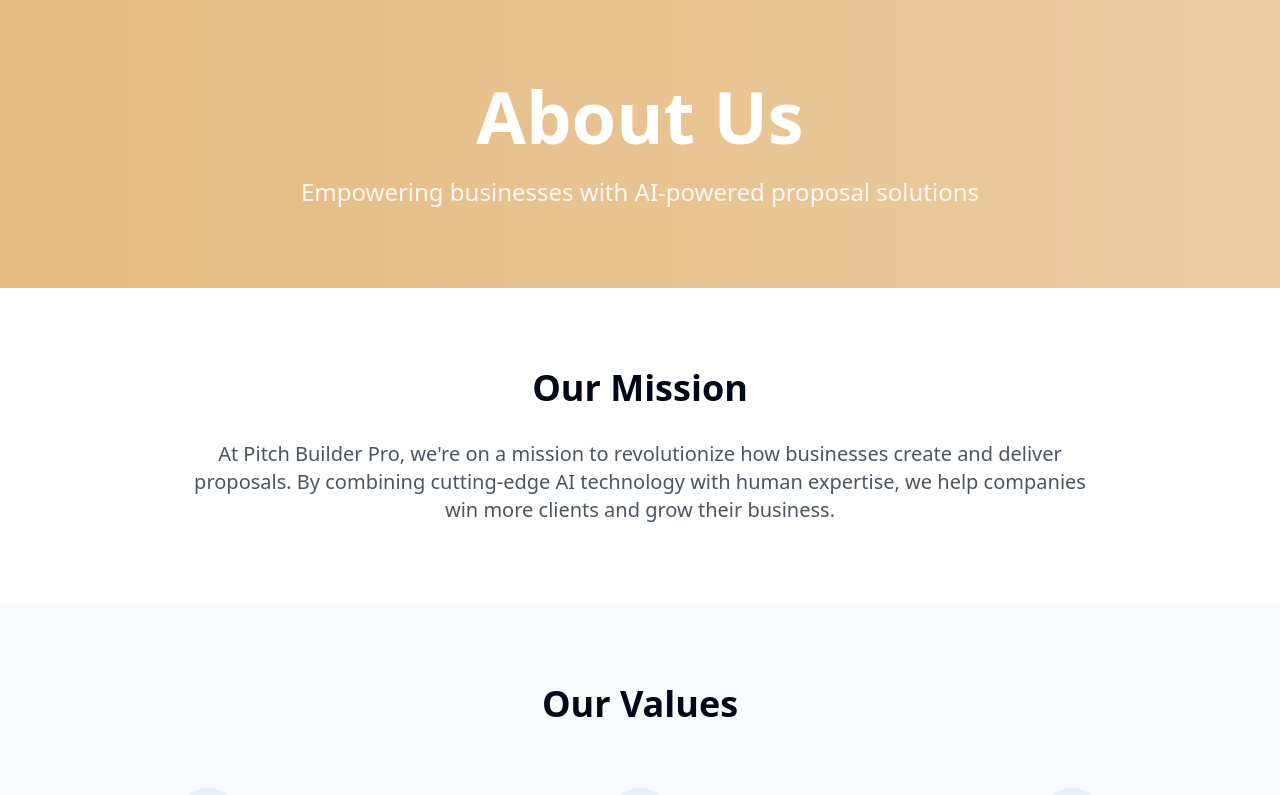
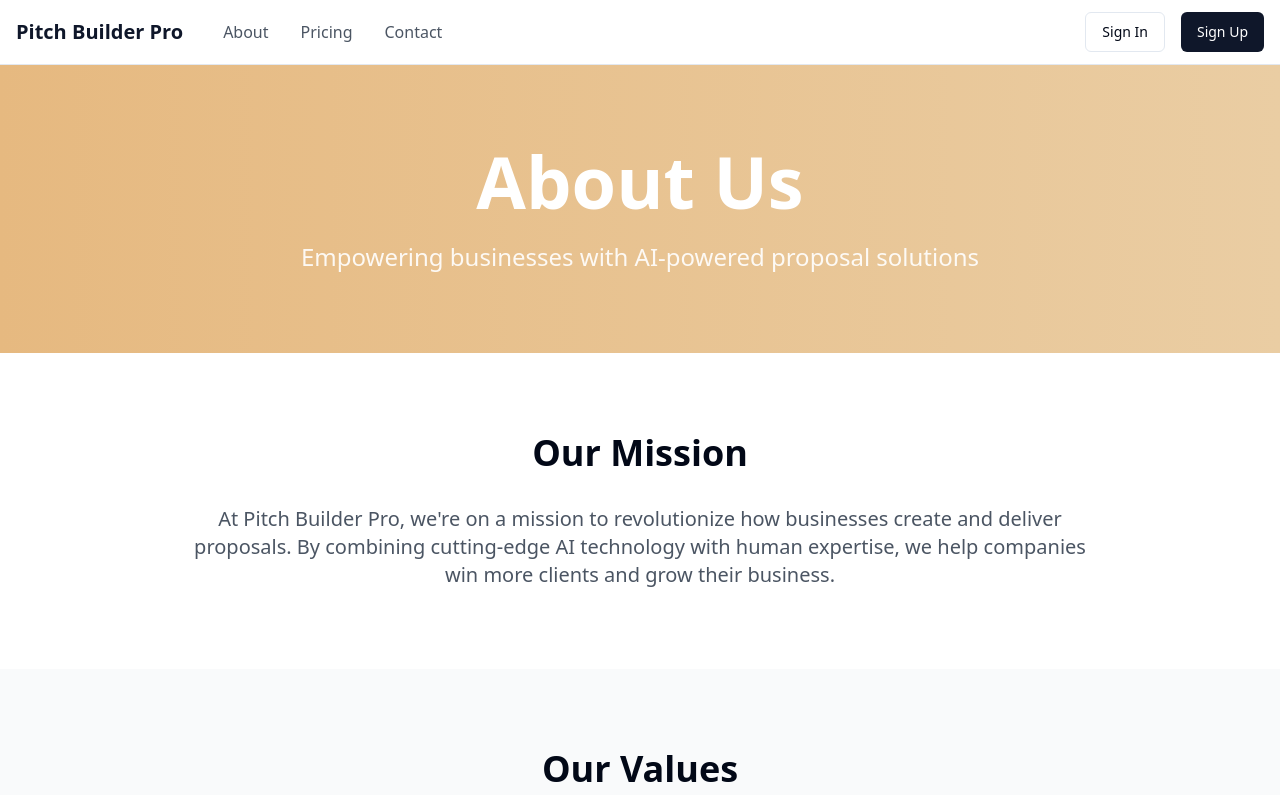
Before and after one commit to GarethMelia/pitch-builder-pro-99, a React (Vite) app: page /about in a window 1280 px wide. Shown: the top 795 px of the page. Built offline with nearby package versions, Linux system fonts and the light colour scheme; what @react-pdf/renderer would draw is missing.

Commit message:
Add navigation bar to About page
Implemented the navigation bar from the homepage on the About Us page, ensuring all links direct to the correct pages.
[skip gpt_engineer]

```diff
--- a/src/pages/About.tsx
+++ b/src/pages/About.tsx
@@ -1,9 +1,12 @@
 import { Award, Users, Zap } from "lucide-react";
 import { FooterSection } from "@/components/landing/FooterSection";
+import { NavigationBar } from "@/components/layout/NavigationBar";
 
 export default function About() {
   return (
     <div className="min-h-screen bg-white">
+      <NavigationBar />
+
       {/* Hero Section */}
       <section className="relative py-20 bg-gradient-to-r from-[#e6b980] to-[#eacda3] overflow-hidden">
         <div className="container mx-auto px-4">
```
